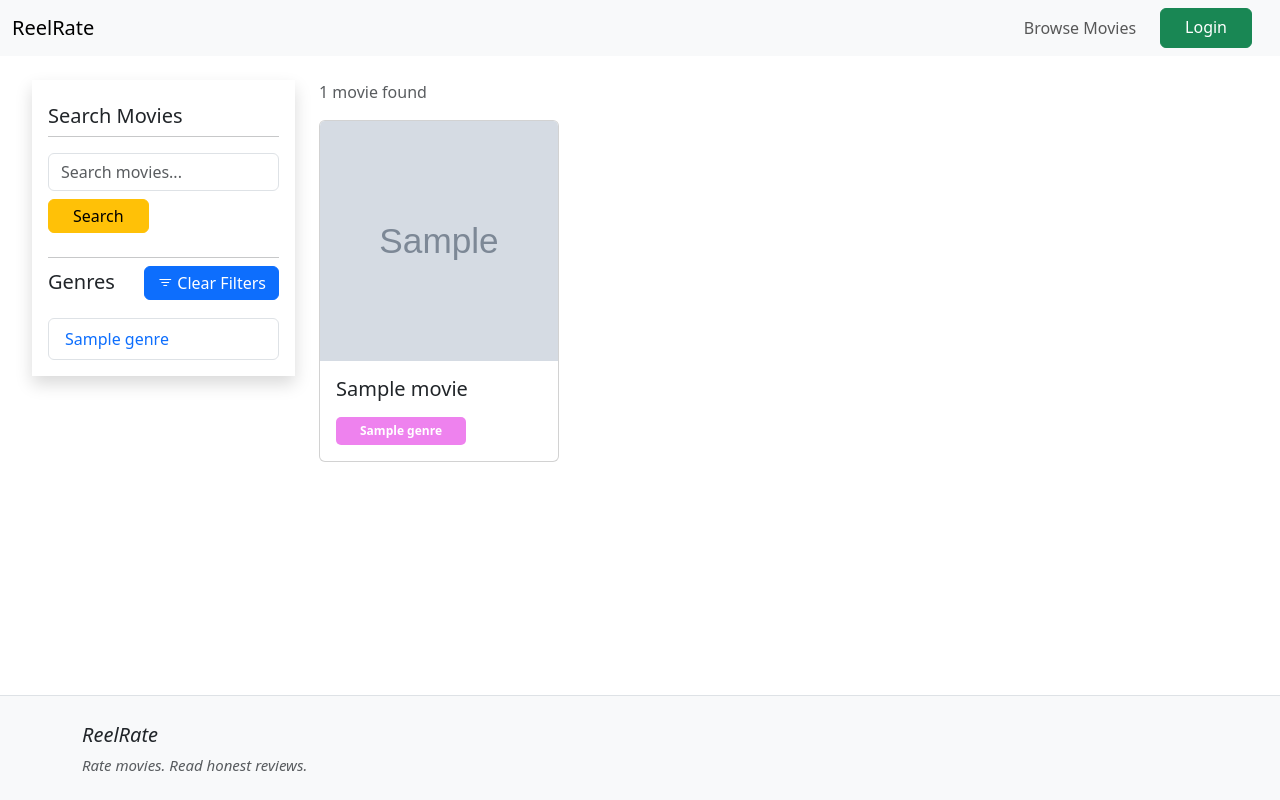
After one commit to Deep-Gajjar-07/ReelRate, a Django app: page /browse-movies/ in a window 1280 px wide. The commit adds this page. Run offline with Django 5.2, Linux system fonts and the light colour scheme; tables that the repository leaves empty hold one stand-in row (values such as "Sample post"); grey boxes marked "Sample" are stand-in pictures.

Commit message:
add browse movies html file, create views, urls

```diff
--- a/movies/urls.py
+++ b/movies/urls.py
@@ -4,6 +4,7 @@ from . import views
 
 urlpatterns = [
     path('', views.index, name="home_page"),
+    path('browse-movies/', views.browse_movies, name="browse_movies"),
     path('movie-detail/<int:id>/', views.movie_detail, name="movie_detail"),
     path('movie-review/<int:id>/', views.movie_review, name="movie_review"),
     path('login/', views.login_view, name="login_page"),
--- a/movies/views.py
+++ b/movies/views.py
@@ -4,7 +4,7 @@ from django.contrib.auth import authenticate, login, logout
 from django.contrib.auth.models import User
 from django.contrib.auth.decorators import login_required
 
-from .models import Movie, Review
+from .models import Movie, Review, Genre
 
 # view for show all movies in home page
 def index(request):
@@ -22,6 +22,26 @@ def movie_detail(request, id):
         'movie': movie,
         'reviews': reviews,
         'avg_rating': avg_rating,
+    })
+
+#view for browse movies from website:
+def browse_movies(request):
+    query = request.GET.get('query', '')
+    genre_id = request.GET.get('genre', 0)
+    movies = Movie.objects.all().order_by('-id')
+    genres = Genre.objects.all()
+
+    if genre_id:
+        movies = movies.filter(genre_id=genre_id)
+
+    if query:
+        movies = movies.filter(title__icontains=query)
+
+    return render(request, 'movies/browse_movies.html', {
+        'movies': movies,
+        'genres': genres,
+        'query': query,
+        'genre_id': int(genre_id),
     })
 
 # user login view:
--- a/templates/auth/login.html
+++ b/templates/auth/login.html
@@ -23,11 +23,9 @@
                         <input type="password" name="password" class="form-control" placeholder="Your Password" required>
                     </div>
 
-                    {% if form.errors %}
+                    {% if errors %}
                         <div class="alert alert-danger py-2">
-                            {% for field in form %}
-                                {{ field.errors }}
-                            {% endfor %}
+                            {{ errors }}
                         </div>
                     {% endif %}
 
--- a/templates/base.html
+++ b/templates/base.html
@@ -20,7 +20,7 @@
             </button>
             <div class="collapse navbar-collapse d-flex justify-content-end" id="navbarNavAltMarkup">
                 <div class="d-flex justify-content-center navbar-nav">
-                    <a class="nav-link" href="#">Browse Movies</a>
+                    <a class="nav-link" href="{% url "browse_movies" %}">Browse Movies</a>
                     {% if request.user.is_authenticated %}
                         <a class="nav-link" href="{% url "user_review_page" %}">My Reviews</a>
                         <a class="btn btn-info px-4 ms-3" href="{% url "profile_page" %}">Profile</a>
--- /dev/null
+++ b/templates/movies/browse_movies.html
@@ -0,0 +1,68 @@
+{% extends "base.html" %}
+
+{% block title %}Browse Movies{% endblock %}
+
+{% block content %}
+
+    <div class="container px-2 m-0">
+        <div class="row g-4">
+
+            {% comment %} left: search & filters {% endcomment %}
+            <div class="col-md-3">
+                <div class="p-3 shadow">
+                    <h5 class="fs-5 mt-2">Search Movies</h5>
+                    <hr class="mt-2 mb-3">
+                    <form method="GET">
+                        <input type="text" name="query" class="form-control" placeholder="Search movies..." value="{{ query }}">
+                        <button type="submit" class="btn btn-warning mt-2 px-4 py-1">Search</button>
+                    </form>
+
+                    <hr class="mt-4 mb-2">
+                    <div class="d-flex mb-3 justify-content-between align-items-baseline">
+                        <h5 class="fs-5">Genres</h5>
+                        <a href="{% url "browse_movies" %}" type="submit" class="btn btn-primary py-1"><i class="bi bi-filter"></i> Clear Filters</a>
+                    </div>
+
+                    <ul class="list-group">
+                        {% for genre in genres %}
+                            <li class="list-group-item list-group-item-action
+                            {% if genre.id == genre_id %}active{% endif %}">
+                                <a href="{% url "browse_movies" %}?query={{ query }}&genre={{ genre.id }}" style="text-decoration: none;">
+                                    {{ genre }}</a>
+                            </li>
+                        {% endfor %}
+                    </ul>
+                </div>
+            </div>
+
+            {% comment %} right: movie list {% endcomment %}
+            <div class="col">
+                <div class="d-flex justify-content-between align-items-center mb-3">
+                    <p class="text-muted mb-0">{{ movies.count }} movie{{ movies.count|pluralize }} found</p>
+                </div>
+
+                {% if movies %}
+                    <div class="row row-cols-1 row-cols-md-3 row-cols-sm-2 row-cols-lg-4">
+                        {% for movie in movies %}
+                            <div class="col mb-3">
+                                <a href="{% url "movie_detail" movie.id %}" style="text-decoration: none;">
+                                    <div class="card h-100" style="width: 15rem;">
+                                        <img src="{{ movie.poster.url }}" class="card-img-top" alt="{{ movie.title }}" style="height: 15rem;">
+                                        <div class="card-body">
+                                            <h5 class="card-title">{{ movie.title }}</h5>
+                                            <span class="badge text-white px-4 py-2 text-wrap mt-2" style="background-color: violet; border-radius: 5px;">{{ movie.genre }}</span>
+                                        </div>
+                                    </div>
+                                </a>
+                            </div>
+                        {% endfor %}
+                    </div>
+                {% else %}
+                    <p class="text-muted py-5 lead text-center fs-4">No Movies Found!!!</p>
+                {% endif %}
+            </div>
+
+        </div>
+    </div>
+
+{% endblock %}
```
